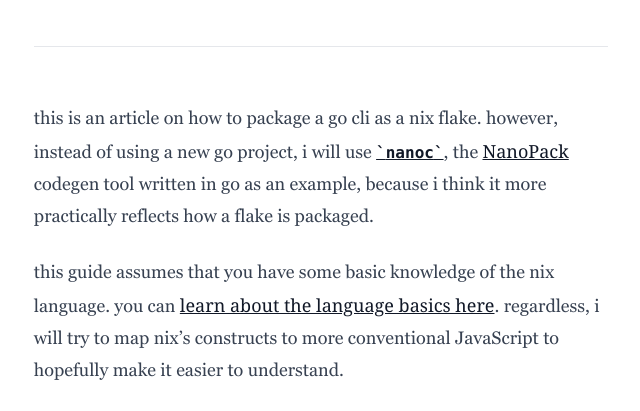
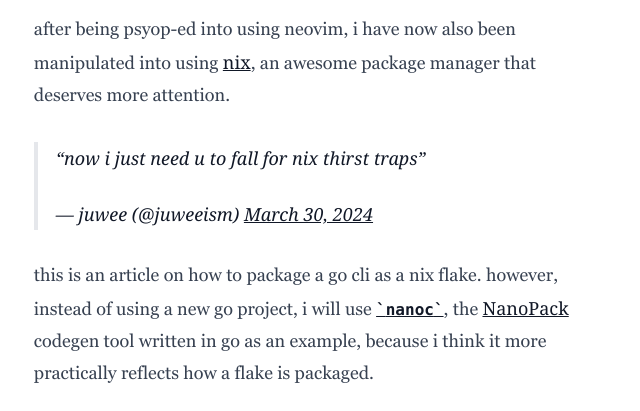
Before and after one commit to kennethnym/website, an Astro site: page /blog/packaging-go-cli-as-flake in a window 1280 px wide. Shown: the part 254-665 px from the top of the page, without its empty margins (319-959 px from the left). Built offline with nearby package versions, Linux system fonts and the light colour scheme; Astro itself is replaced by a stand-in of ours; what @catppuccin/tailwindcss would draw is missing.

Commit message:
add tweet reference

```diff
--- a/src/content/blog/packaging-go-cli-as-flake.md
+++ b/src/content/blog/packaging-go-cli-as-flake.md
@@ -3,6 +3,10 @@ title: packaging a go cli as a nix flake
 description: a guide in how to package a go cli as a nix flake
 pubDate: '7 Sept 2024'
 ---
+
+after being psyop-ed into using neovim, i have now also been manipulated into using [nix](https://nixos.org/), an awesome package manager that deserves more attention.
+
+<blockquote class="twitter-tweet" data-theme="dark"><p lang="en" dir="ltr">now i just need u to fall for nix thirst traps</p>&mdash; juwee (@juweeism) <a href="https://twitter.com/juweeism/status/1774069826241352146?ref_src=twsrc%5Etfw">March 30, 2024</a></blockquote> <script async src="https://platform.twitter.com/widgets.js" charset="utf-8"></script>
 
 this is an article on how to package a go cli as a nix flake. however, instead of using a new go project, i will use [`nanoc`](https://github.com/nanopack-buffer/nanoc), the [NanoPack](https://nanopack.dev) codegen tool written in go as an example, because i think it more practically reflects how a flake is packaged.
 
--- a/src/layouts/BlogPost.astro
+++ b/src/layouts/BlogPost.astro
@@ -33,8 +33,7 @@ const { title, description, pubDate, updatedDate, heroImage } = Astro.props;
 								)
 							}
 						</div>
-						<h1 class="m-0 mt-4">{title}</h1>
-						<hr />
+						<h1 class="m-0 my-4">{title}</h1>
 					</div>
 					<slot />
 				</div>
```
